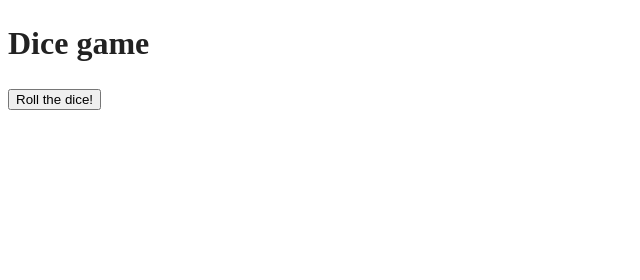
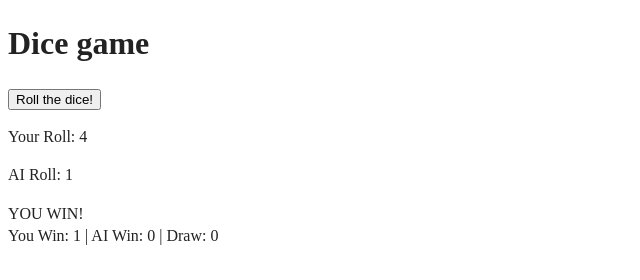
Before and after one commit to Moa-05/A1, a website built with webpack: page Kundskapskontrollen2/index.html in a window 1280 px wide. Both pictures are taken after a click on the button "Roll the dice!". Shown: the whole page, without its empty margins (0-640 px from the left). Built offline with nearby package versions, Linux system fonts and the light colour scheme.

Commit message:
New changes

```diff
--- a/Kundskapskontrollen2/index.html
+++ b/Kundskapskontrollen2/index.html
@@ -32,7 +32,7 @@
   <p id = "playerRollText"> </p>
   <p id ="aiRollText"> </p>
   <p id = "result"></p>
-  <script src="js/app1.js"></script>
+  <script src="js/app.js"></script>
 
 </body>
 
--- a/Kundskapskontrollen2/js/app.js
+++ b/Kundskapskontrollen2/js/app.js
@@ -1,51 +1,46 @@
 
-/*
-//DATA
-let wins = 0;
-let losses = 0;
-let draws = 0;
-let result = "";
+// VARIBLES
+//BUTTON
+let button0 = document.getElementById("button0");
 
 //TEXT
-let button0 = document.getElementById("button0");
+let playerRollText = document.getElementById("playerRollText");
+let aiRollText = document.getElementById("aiRollText");
+let resultText = document.getElementById("result");
 
-//PROCESS/BUTTON(
+//DATA
+let playerRoll = 0;
+let aiRoll = 0;
+let playerScore = 0;
+let aiScore = 0;
+let drawScore = 0;
+
+//PROCESS
 button0.addEventListener("click", function () {
-  let playerRollValue = playerRoll();
-  let aiRollValue = aiRoll();
-  resultOfGame(playerRollValue, aiRollValue);
-//VIEWS
-  document.getElementById("playerResult").textContent = `Your Roll: ${playerRollValue}`;
-  document.getElementById("aiResult").textContent = `AI Roll: ${aiRollValue}`;
-  document.getElementById("gameResult").textContent = result;
-  document.getElementById("score").textContent = `Win = ${wins} | Lost = ${losses} | Draw = ${draws}`;
+  showPlayerRollResult();
+  showAiRollResult();
+
+  if (playerRoll > aiRoll) {
+    resultText.innerHTML = "YOU WIN!";
+    playerScore++;
+  } else if (aiRoll > playerRoll) {
+    resultText.innerHTML = "YOU LOST!! :(";
+    aiScore++;
+  } else {
+    resultText.innerHTML = "DRAW";
+    drawScore++;
+  }
+
+  resultText.innerHTML += `<br> You Win: ${playerScore} | AI Win: ${aiScore} | Draw: ${drawScore}`;
 });
-///)
 
-//CONTROLLERS
-function playerRoll() {
-  return Math.floor(Math.random() * 6) + 1;
+// CONTROLLERS
+function showPlayerRollResult() {
+  playerRoll = Math.floor(Math.random() * 6) + 1;
+  playerRollText.innerHTML = `Your Roll: ${playerRoll}`;
 }
 
-function aiRoll() {
-  return Math.floor(Math.random() * 6) + 1;
+function showAiRollResult() {
+  aiRoll = Math.floor(Math.random() * 6) + 1;
+  aiRollText.innerHTML = `AI Roll: ${aiRoll}`;
 }
-
-function resultOfGame(playerRoll, aiRoll) {
-  if (playerRoll > aiRoll) {
-    result = "YOU WIN!!";
-    wins++;
-  } else if (playerRoll < aiRoll) {
-    result = "YOU LOST! :(";
-    losses++;
-  } else {
-    result = "DRAW!";
-    draws++;
-  }
-}
-
-<p id="playerResult"></p>
-<p id="aiResult"></p>
-<p id="gameResult"></p>
-<p id="score"> Win: 0 | Lost: 0 | Draw: 0</p>
-*/
```
